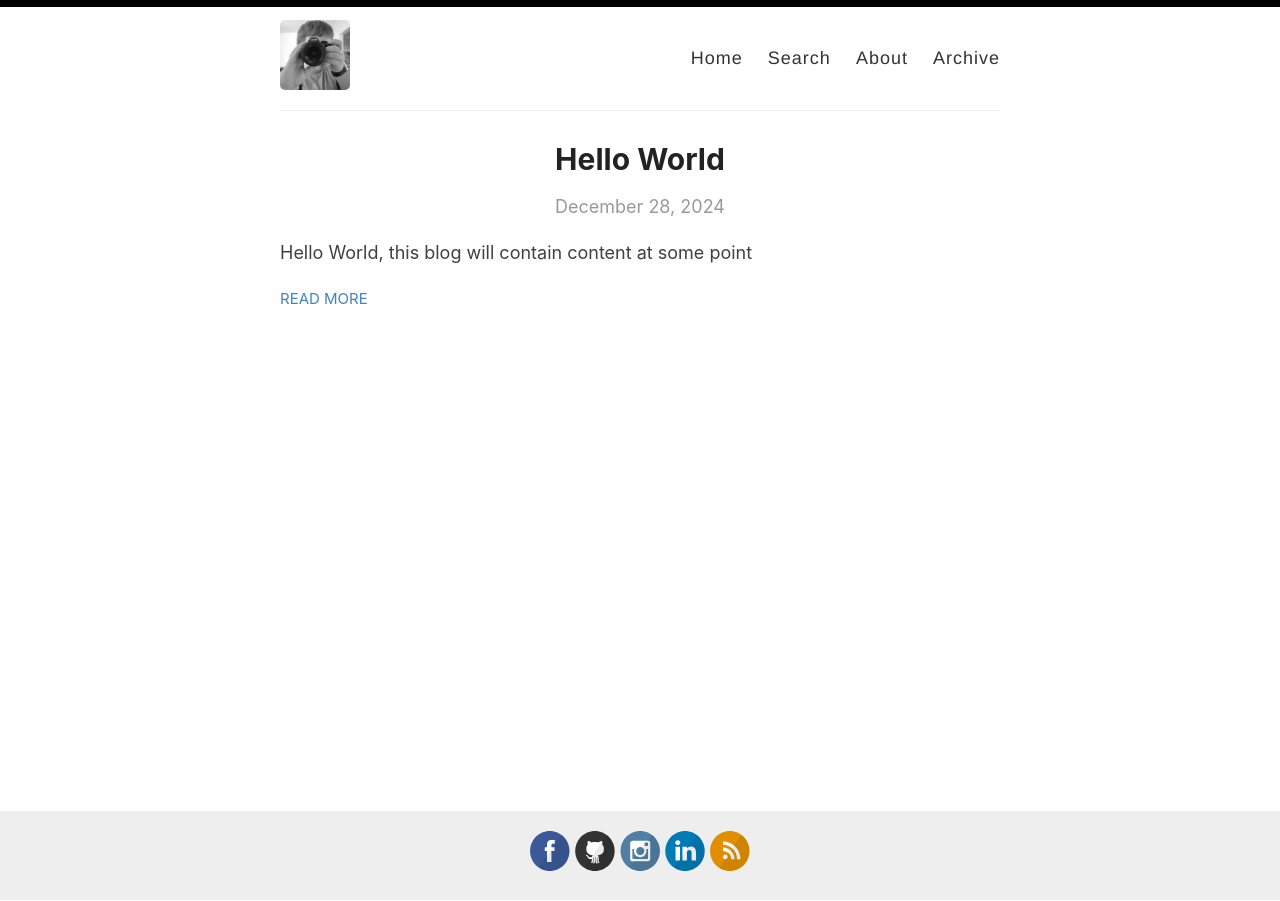
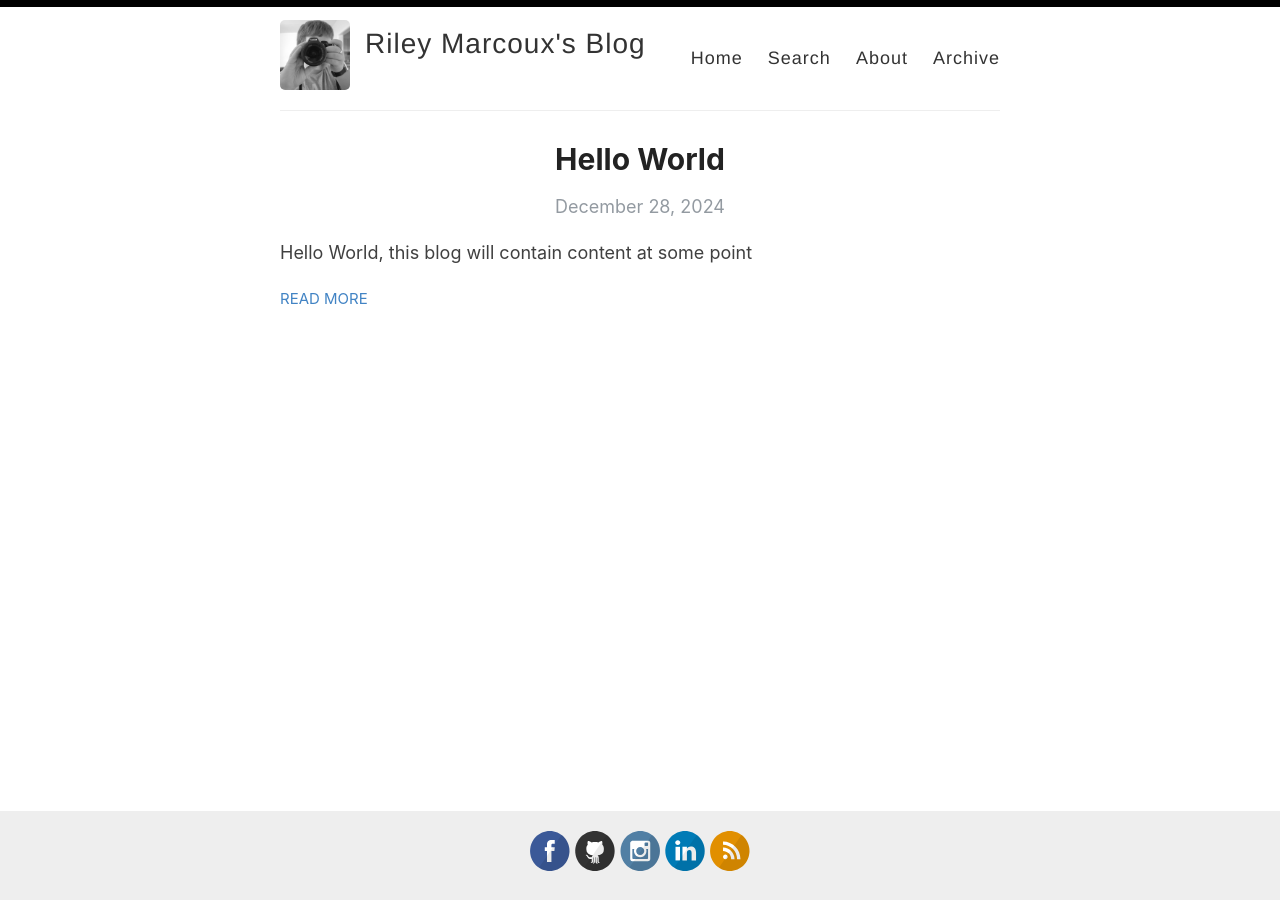
Before and after one commit to trickyhi/Blog, a Jekyll site: the page built from index.html, in a window 1280 px wide. Built offline with Jekyll 4.4.1, drawn with Linux system fonts in a browser that asks for light colours; the list of posts is cut into pages by our own code; part of the change alters nothing that is shown.

Commit message:
fix site.name to site.title on all pages

```diff
--- a/_includes/meta.html
+++ b/_includes/meta.html
@@ -9,7 +9,7 @@
 {% else %}
 <meta property="og:description" content="{{ site.description }}" />
 {% endif %}
-<meta name="author" content="{{ site.name }}" />
+<meta name="author" content="{{ site.title }}" />
 
 {% if page.title %}
 <meta property="og:title" content="{{ page.title }}" />
--- a/_layouts/default.html
+++ b/_layouts/default.html
@@ -1,12 +1,12 @@
 <!DOCTYPE html>
 <html>
   <head>
-    <title>{% if page.title %}{{ page.title }} – {% endif %}{{ site.name }} – {{ site.description }}</title>
+    <title>{% if page.title %}{{ page.title }} – {% endif %}{{ site.title }} – {{ site.description }}</title>
     {% seo title=false %}
     {% include meta.html %}
 
     <link rel="stylesheet" type="text/css" href="{{ site.baseurl }}/assets/style.css" />
-    <link rel="alternate" type="application/rss+xml" title="{{ site.name }} - {{ site.description }}" href="{{ site.baseurl }}/feed.xml" />
+    <link rel="alternate" type="application/rss+xml" title="{{ site.title }} - {{ site.description }}" href="{{ site.baseurl }}/feed.xml" />
     <link rel="canonical" href="{{ site.url }}{{ page.url }}" />
 
     <meta name="theme-color" content="#000000">
@@ -23,7 +23,7 @@
             <a href="{{ site.baseurl }}/" class="site-avatar"><img src="{{ site.baseurl }}{{ site.avatar }}" alt="{{ site.title }}" /></a>
 
             <div class="site-info">
-              <h1 class="site-name"><a href="{{ site.baseurl }}/">{{ site.name }}</a></h1>
+              <h1 class="site-name"><a href="{{ site.baseurl }}/">{{ site.title }}</a></h1>
             </div>
 
             <nav>
```
